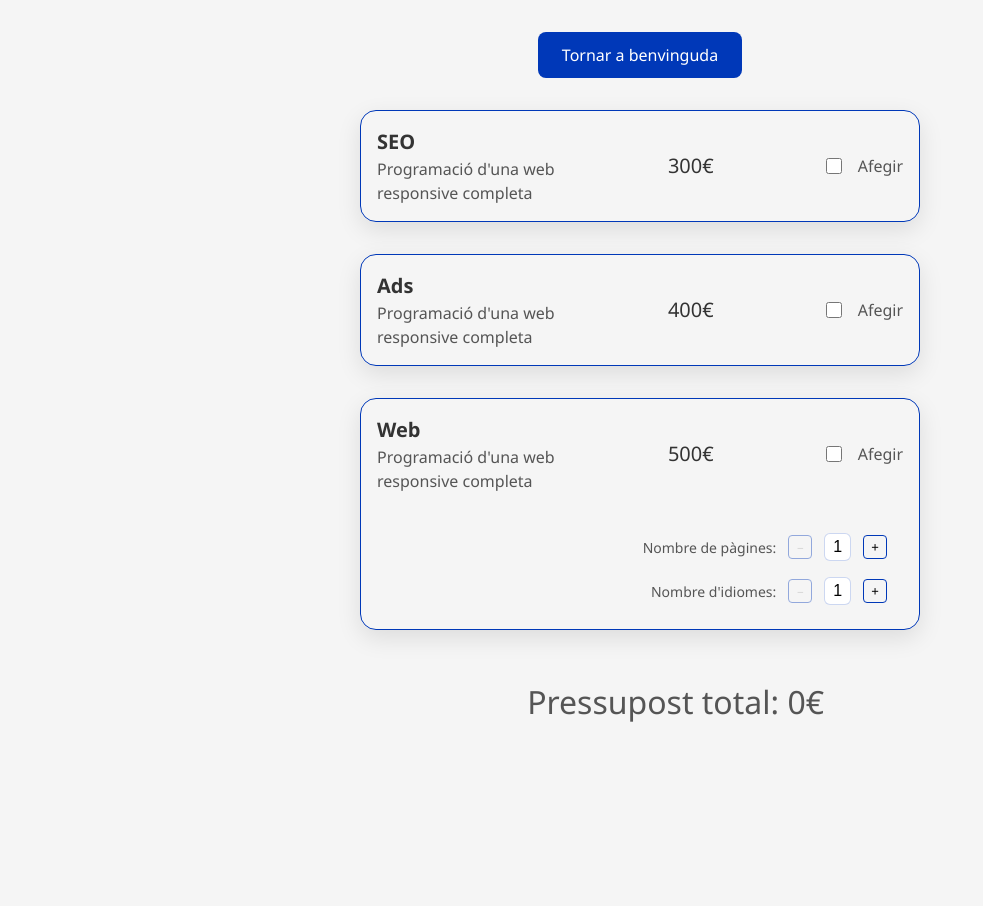
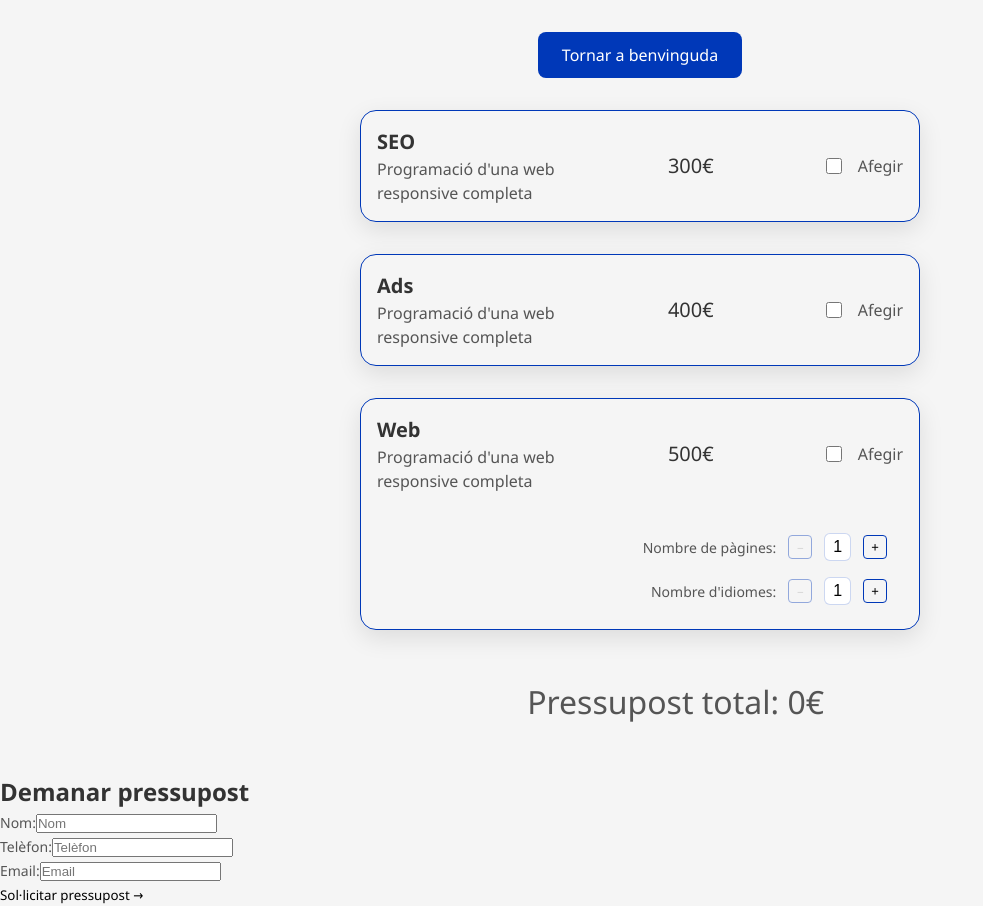
Before and after one commit to albertvallsbe/2025-s6-albertvalls, a React (Vite) app: page /budget in a window 1280 px wide. Shown: the whole page, without its empty margins (0-983 px from the left). Before the commit the page ends 832 px from the top, so only its background shows below. Built offline with nearby package versions, Linux system fonts and the light colour scheme.

Commit message:
Add form to save clients info

```diff
--- /dev/null
+++ b/src/components/budget/BudgetForm.tsx
@@ -0,0 +1,34 @@
+export const BudgetForm = (): JSX.Element => {
+	return (
+		<form className="budget-form">
+			<h2 className="budget-form__title">Demanar pressupost</h2>
+
+			<div className="budget-form__fields">
+				<span className="web-options__label">Nom:</span>
+				<input type="text" className="budget-form__input" placeholder="Nom" />
+			</div>
+			<div className="budget-form__fields">
+				<span className="web-options__label">Telèfon:</span>
+				<input
+					type="tel"
+					className="budget-form__input"
+					placeholder="Telèfon"
+				/>
+			</div>
+			<div className="budget-form__fields">
+				<span className="web-options__label">Email:</span>
+				<input
+					type="email"
+					className="budget-form__input"
+					placeholder="Email"
+				/>
+			</div>
+
+			<button type="submit" className="budget-form__button">
+				Sol·licitar pressupost →
+			</button>
+		</form>
+	);
+};
+
+export default BudgetForm;
--- a/src/components/budget/BudgetSummary.tsx
+++ b/src/components/budget/BudgetSummary.tsx
@@ -52,9 +52,14 @@ const BudgetSummary = (): JSX.Element => {
 		webLanguagesCounter.value,
 	]);
 
+	console.log(`totalBudget: ${totalBudget}`);
+	console.log(`toggleServices: ${toggleServices}`);
+	console.log(`servicesList: ${servicesList}`);
+	console.log(`selectedServices: ${selectedServices}`);
+	// selectedServices;
 	return (
 		<>
-			<div>
+			<article>
 				{servicesList.map((service) => (
 					<Card
 						key={service.id}
@@ -74,7 +79,7 @@ const BudgetSummary = (): JSX.Element => {
 				<div className="total__budget">
 					<span>Pressupost total: {totalBudget}€</span>
 				</div>
-			</div>
+			</article>
 		</>
 	);
 };
--- a/src/pages/BudgetPage.tsx
+++ b/src/pages/BudgetPage.tsx
@@ -1,5 +1,6 @@
 import { Link } from "react-router-dom";
 import BudgetSummary from "../components/budget/BudgetSummary";
+import BudgetForm from "../components/budget/BudgetForm";
 
 export const BudgetPage = (): JSX.Element => (
 	<div>
@@ -7,5 +8,6 @@ export const BudgetPage = (): JSX.Element => (
 			<button className="welcome-card__button">Tornar a benvinguda</button>
 		</Link>
 		<BudgetSummary />
+		<BudgetForm />
 	</div>
 );
```
Also changed, not shown: src/types/types.tsx (+19 -4 lines).
